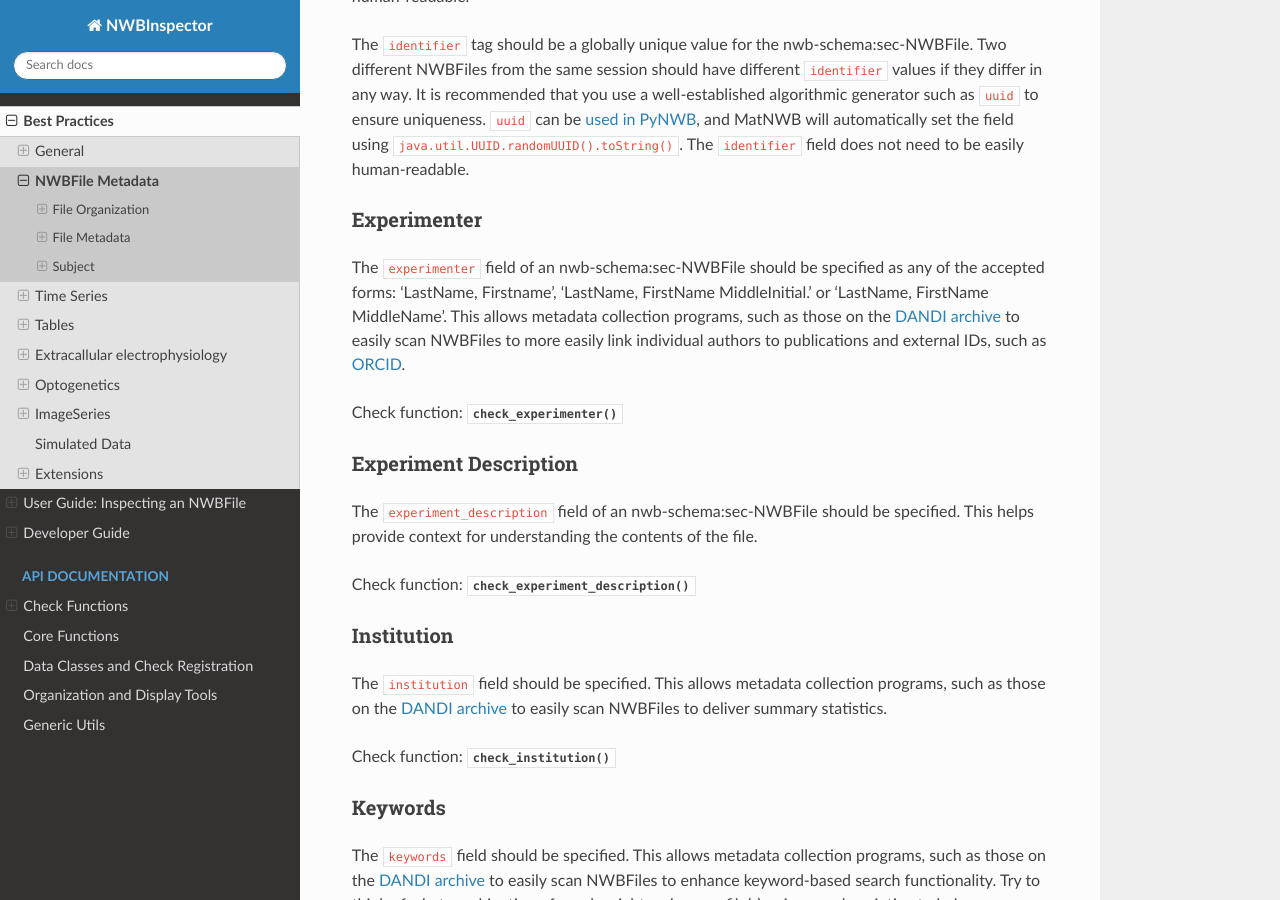
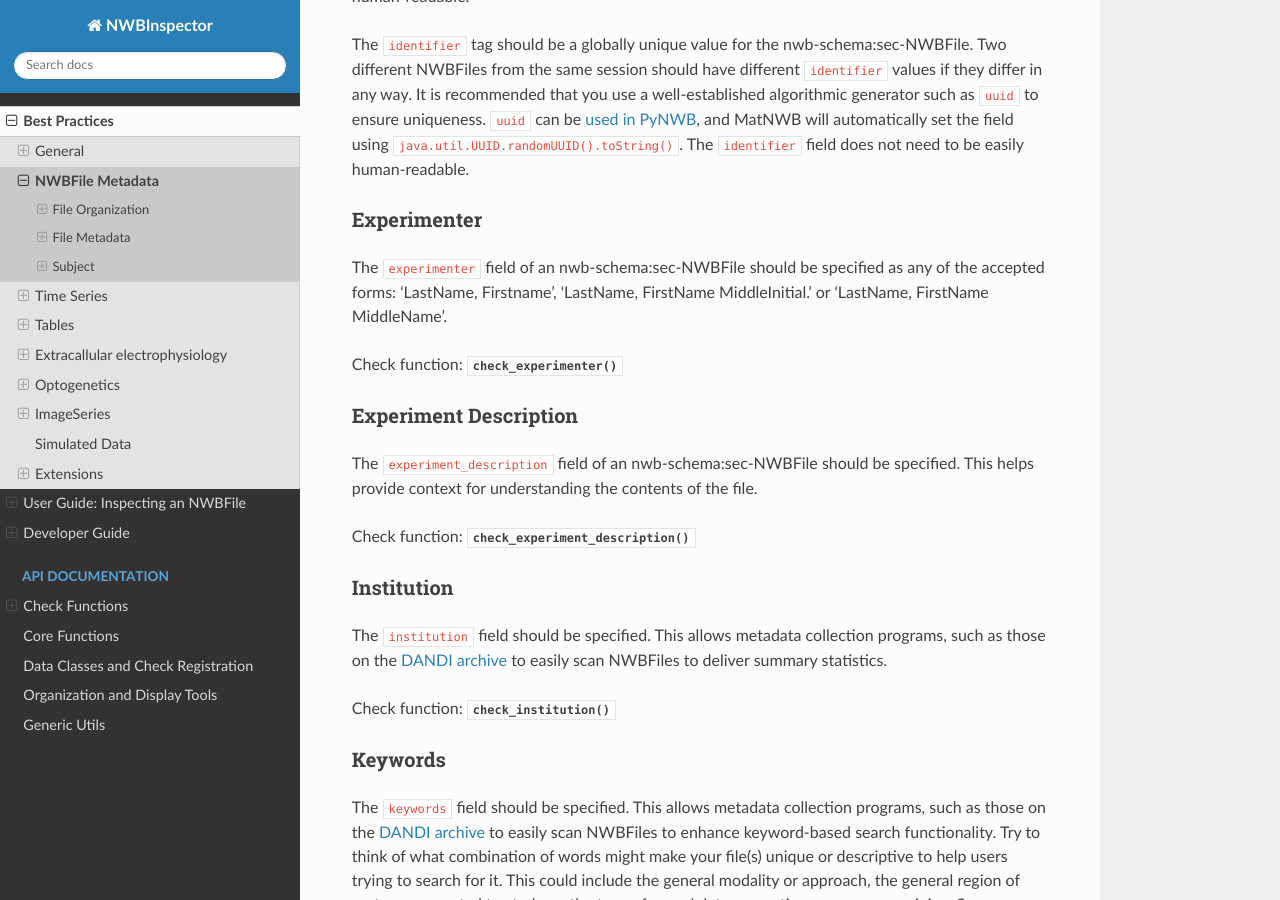
Before and after one commit to NeurodataWithoutBorders/nwbinspector, a Sphinx documentation site: the page built from docs/best_practices/nwbfile_metadata.rst, in a window 1280 px wide and 900 px high, scrolled down 1628 px. Built offline with Sphinx 7.4.7 and the Read the Docs theme 2.0.0, drawn with Linux system fonts in a browser that asks for light colours.

Commit message:
Update docs/best_practices/nwbfile_metadata.rst

```diff
--- a/docs/best_practices/nwbfile_metadata.rst
+++ b/docs/best_practices/nwbfile_metadata.rst
@@ -95,7 +95,7 @@
 Experimenter
 ~~~~~~~~~~~~
 
-The ``experimenter`` field of an :ref:`nwb-schema:sec-NWBFile` should be specified as any of the accepted forms: 'LastName, Firstname', 'LastName, FirstName MiddleInitial.' or 'LastName, FirstName MiddleName'. This allows metadata collection programs, such as those on the :dandi-archive:`DANDI archive <>` to easily scan NWBFiles to more easily link individual authors to publications and external IDs, such as :orcid:`ORCID`.
+The ``experimenter`` field of an :ref:`nwb-schema:sec-NWBFile` should be specified as any of the accepted forms: 'LastName, Firstname', 'LastName, FirstName MiddleInitial.' or 'LastName, FirstName MiddleName'.
 
 Check function: :py:meth:`~nwbinspector.checks.nwbfile_metadata.check_experimenter`
 
```
